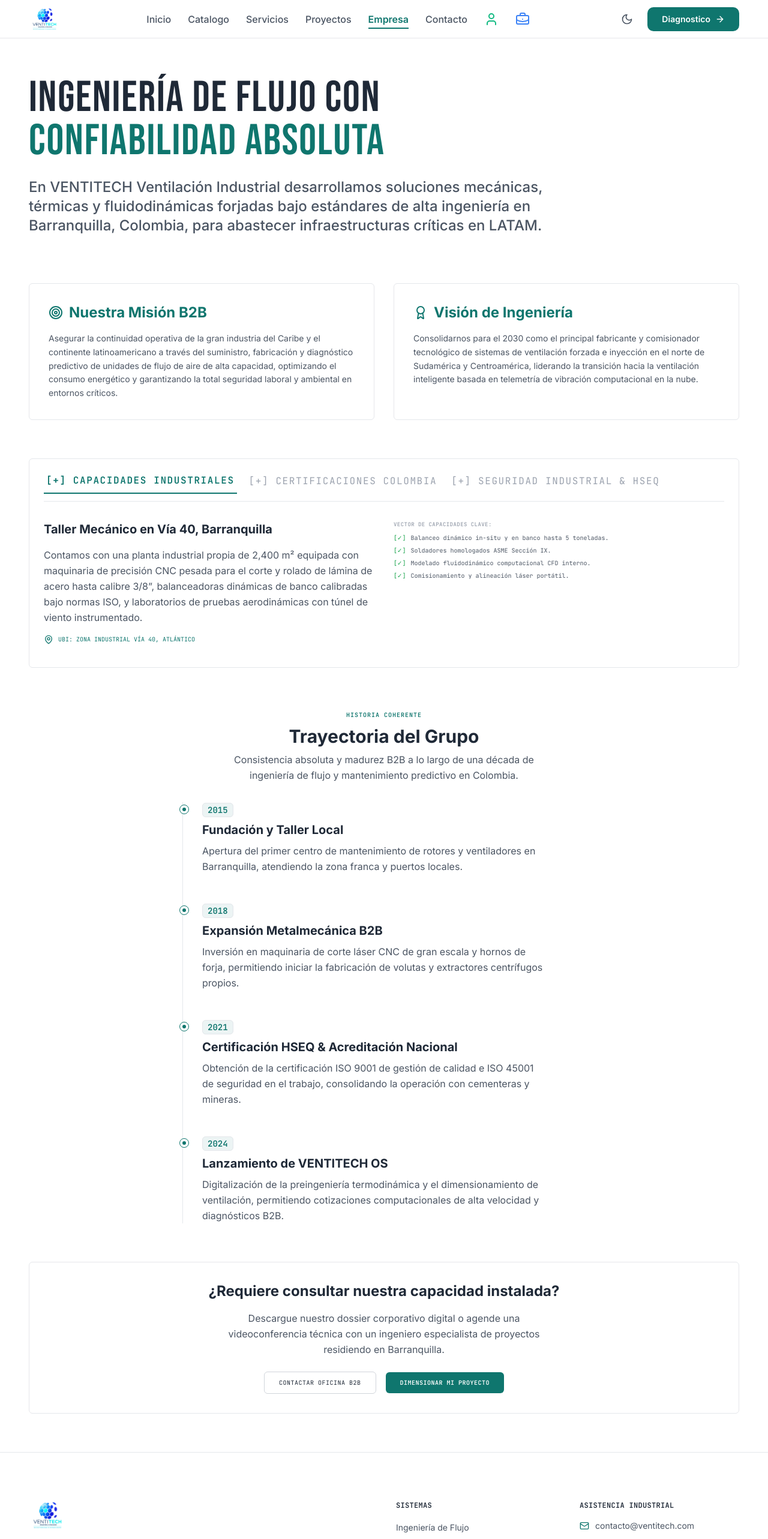
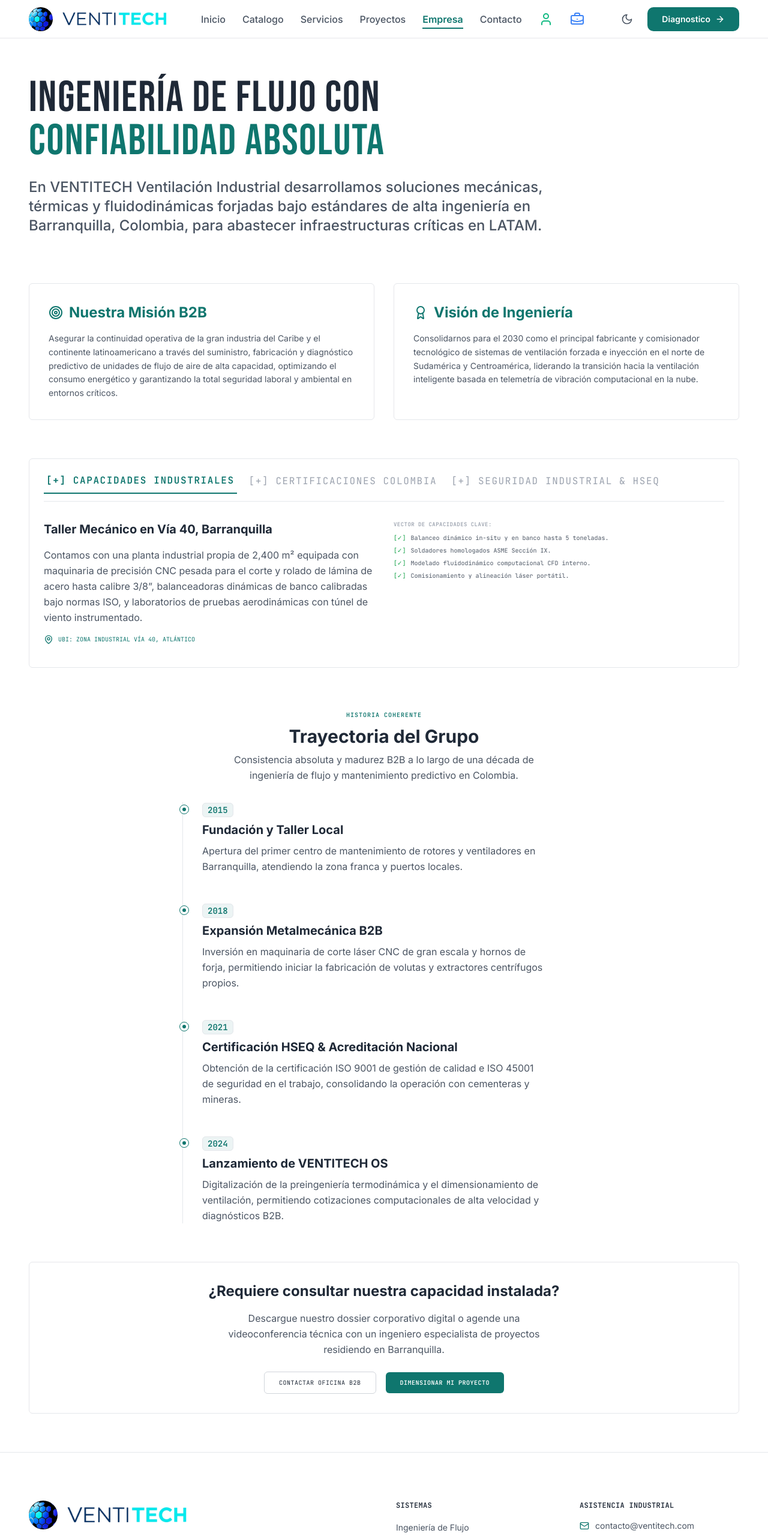
Before and after one commit to ency07/CYH_ventilacion, a Next.js app: page /empresa in a window 1280 px wide. Shown: the top 2565 px of the page at 60% size. Built offline with nearby package versions, Linux system fonts and the light colour scheme.

Commit message:
feat: implement supervisor customer switcher in client portal and update brand logos in navbar and footer

```diff
--- a/app/portal/inicio/PortalClient.tsx
+++ b/app/portal/inicio/PortalClient.tsx
@@ -259,6 +259,7 @@
     role: string;
   };
   isImpersonating?: boolean;
+  allCustomers?: Array<{ id: string; name: string }>;
 }
 
 export default function PortalClient({
@@ -279,6 +280,7 @@
   workOrders,
   user,
   isImpersonating = false,
+  allCustomers = [],
 }: PortalClientProps) {
   const [activeTab, setActiveTab] = useState<"control" | "equipos" | "proyectos" | "requests" | "comercial" | "ingenieria" | "financials" | "actividad" | "auditoria">("control");
   const [isPending, startTransition] = useTransition();
@@ -800,9 +802,28 @@
               )}
               <span className="text-[10px] bg-slate-200 dark:bg-slate-800 border border-slate-300 dark:border-slate-700/50 text-slate-600 dark:text-slate-400 px-1.5 py-0.5 rounded font-mono font-semibold">PORTAL INDUSTRIAL</span>
             </div>
-            <span className="text-slate-500 dark:text-slate-400 text-xs font-semibold block uppercase tracking-wider leading-none mt-1">
-              {customer.name} {customer.nit ? `| NIT ${customer.nit}` : ""}
-            </span>
+            {allCustomers && allCustomers.length > 0 ? (
+              <div className="mt-1 flex items-center gap-2">
+                <span className="text-[10px] text-slate-400 dark:text-slate-500 font-mono font-semibold uppercase">Empresa:</span>
+                <select
+                  value={customer.id}
+                  onChange={(e) => {
+                    window.location.href = `/portal/inicio?customerId=${e.target.value}`;
+                  }}
+                  className="bg-slate-100 dark:bg-slate-800 border border-slate-300 dark:border-slate-700 text-slate-800 dark:text-slate-200 text-xs rounded px-2 py-0.5 focus:outline-none focus:ring-1 focus:ring-accent-cyan cursor-pointer font-sans"
+                >
+                  {allCustomers.map((c) => (
+                    <option key={c.id} value={c.id}>
+                      {c.name}
+                    </option>
+                  ))}
+                </select>
+              </div>
+            ) : (
+              <span className="text-slate-500 dark:text-slate-400 text-xs font-semibold block uppercase tracking-wider leading-none mt-1">
+                {customer.name} {customer.nit ? `| NIT ${customer.nit}` : ""}
+              </span>
+            )}
           </div>
         </div>
 
--- a/app/portal/inicio/page.tsx
+++ b/app/portal/inicio/page.tsx
@@ -299,6 +299,18 @@
     orderBy: [desc(crmInvoices.createdAt)],
   });
 
+  // Fetch list of all customers for switcher dropdown in Modo Supervisión (Super Powers)
+  let allCustomers: Array<{ id: string; name: string }> = [];
+  const canImpersonate = ["admin", "super_admin", "root_dev", "director_comercial", "director"].includes(userRole);
+  if (canImpersonate) {
+    allCustomers = await db.select({
+      id: crmCustomers.id,
+      name: crmCustomers.name,
+    })
+    .from(crmCustomers)
+    .orderBy(desc(crmCustomers.createdAt));
+  }
+
   const userName = profile?.full_name || user.email?.split("@")[0] || "Cliente CYH";
 
   return (
@@ -320,6 +332,7 @@
       workOrders={workOrders}
       user={{ id: user.id, email: user.email || "", fullName: userName, role: userRole }}
       isImpersonating={isImpersonating}
+      allCustomers={allCustomers}
     />
   );
 }
--- a/components/layout/Footer.tsx
+++ b/components/layout/Footer.tsx
@@ -12,7 +12,10 @@
 
           {/* Brand Info */}
           <div className="space-y-4 md:col-span-2">
-            <img src="/logo-ventitech.png" alt="VENTITECH Logo" className="h-12 w-auto object-contain mb-2" />
+            <div className="flex items-center gap-3.5 mb-2">
+              <img src="/logo-sphere.jpg" alt="" className="h-12 w-12 object-cover rounded-full" />
+              <img src="/logo-text.png" alt="VENTITECH Logo" className="h-8 w-auto object-contain dark:invert" />
+            </div>
             <p className="text-sm text-text-secondary max-w-sm leading-relaxed">
               Diseño, desarrollo y optimización de sistemas de flujo de aire de alta capacidad y ventilación forzada para minería, plantas industriales de manufactura pesada y centros de datos en América Latina.
             </p>
--- a/components/layout/Navbar.tsx
+++ b/components/layout/Navbar.tsx
@@ -64,8 +64,9 @@
   return (
     <header className="fixed top-0 left-0 w-full z-50 bg-background/90 backdrop-blur-2xl border-b border-border-subtle h-16 transition-colors duration-300">
       <div className="flex justify-between items-center w-full px-6 md:px-12 h-full max-w-7xl mx-auto">
-        <Link href="/" className="flex items-center gap-3 group">
-          <img src="/logo-ventitech.png" alt="VENTITECH" className="h-10 w-auto object-contain transition-transform group-hover:scale-105" />
+        <Link href="/" className="flex items-center gap-3.5 group">
+          <img src="/logo-sphere.jpg" alt="" className="h-10 w-10 object-cover rounded-full transition-transform group-hover:scale-105" />
+          <img src="/logo-text.png" alt="VENTITECH" className="h-7 w-auto object-contain dark:invert transition-transform group-hover:scale-105" />
         </Link>
 
         <nav className="hidden md:flex gap-7 items-center">
```
Also changed, not shown: public/logo-sphere.jpg (added), public/logo-text.png (added).
